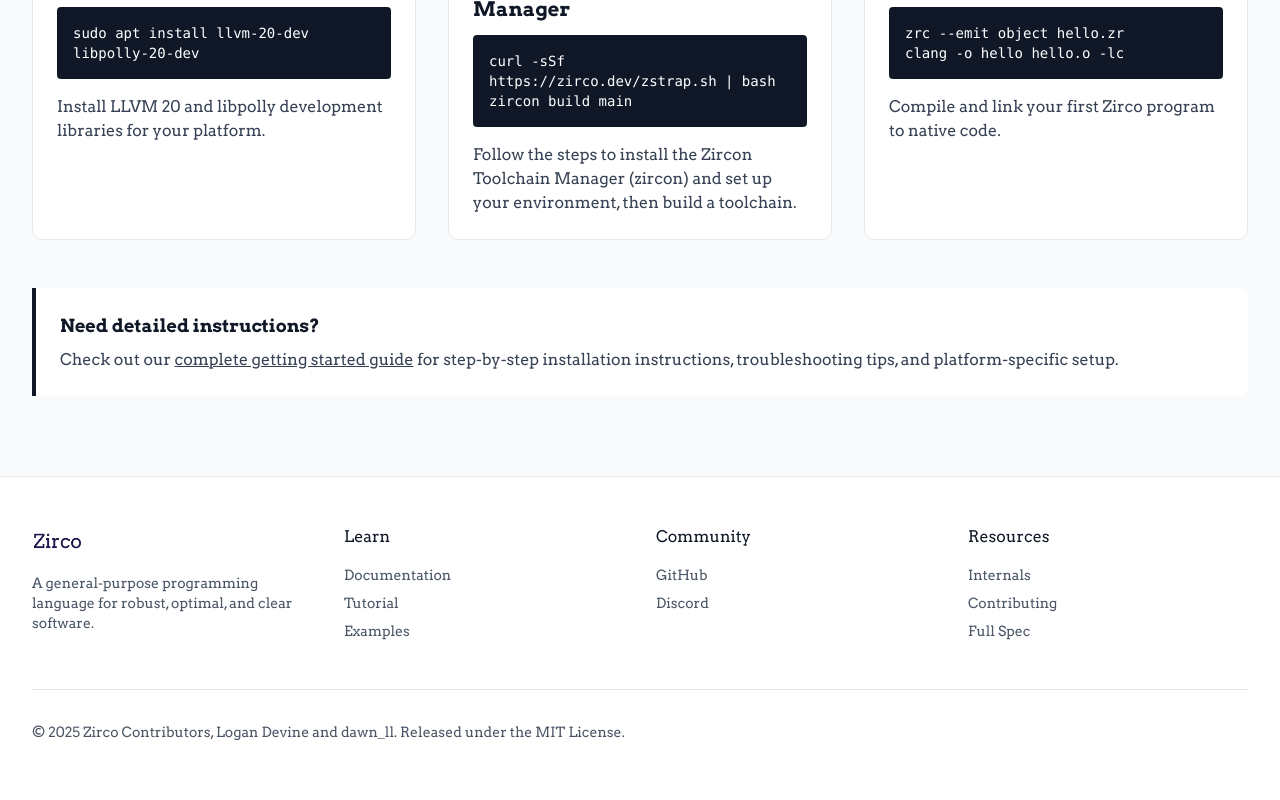
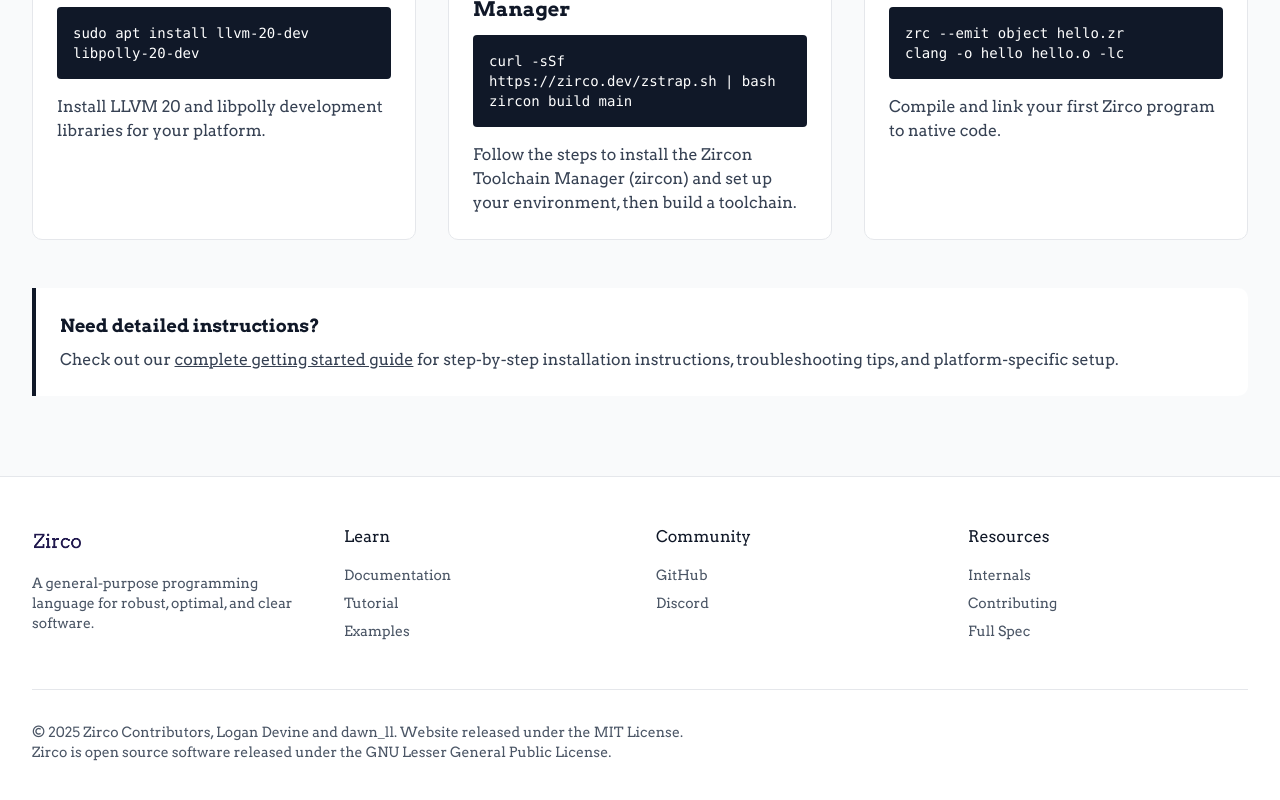
Before and after one commit to zirco-lang/zirco.dev, a React (Vite) app: page / in a window 1280 px wide. Shown: the part 3182-3982 px from the top of the page. Built offline with nearby package versions, Linux system fonts and the light colour scheme; the HTML template or start-up script is replaced by a standard one.

Commit message:
add license footer

```diff
--- a/src/components/Footer.tsx
+++ b/src/components/Footer.tsx
@@ -103,7 +103,11 @@ export function Footer() {
                 <div className="mt-12 pt-8 border-t border-gray-200 dark:border-gray-700 text-sm text-gray-600 dark:text-gray-400 transition-colors duration-300">
                     <p>
                         © {currentYear} Zirco Contributors, Logan Devine and
-                        dawn_ll. Released under the MIT License.
+                        dawn_ll. Website released under the MIT License.
+                    </p>
+                    <p>
+                        Zirco is open source software released under the GNU
+                        Lesser General Public License.
                     </p>
                 </div>
             </div>
```
